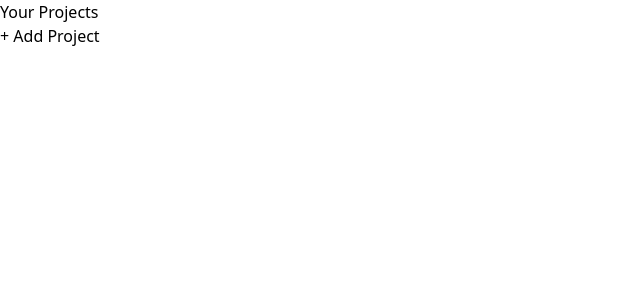
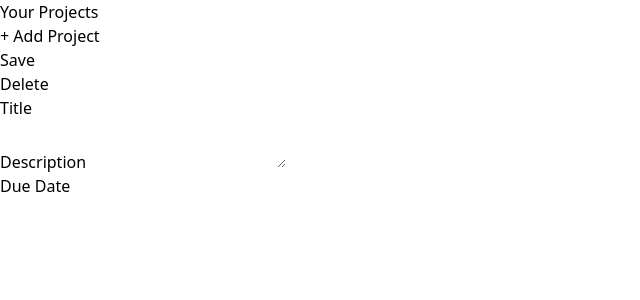
Before and after one commit to vaibhavkmr23/ProjectManagementApp, a React (Vite) app: page / in a window 1280 px wide. Shown: the top 300 px of the page, without its empty margins (0-640 px from the left). Built offline with nearby package versions, Linux system fonts and the light colour scheme.

Commit message:
Adding a "NewProject" Component & a Resusable "Input" Component

```diff
--- a/src/App.jsx
+++ b/src/App.jsx
@@ -1,9 +1,11 @@
+import NewProject from "./components/NewProject";
 import ProjectSidebar from "./components/ProjectSidebar";
 
 function App() {
   return (
-      <main className="h-screen my-8">
+      <main className="h-screen my-8 flex gap-8">
         <ProjectSidebar />
+        <NewProject/>
       </main>
   );
 }
--- /dev/null
+++ b/src/components/Input.jsx
@@ -0,0 +1,8 @@
+export default function Input({ textarea, label, ...props}) {
+  return (
+    <p>
+      <label>{label}</label>
+      {textarea ? <textarea {...props}></textarea> : <input {...props} />}
+    </p>
+  );
+}
--- /dev/null
+++ b/src/components/NewProject.jsx
@@ -0,0 +1,21 @@
+import Input from "./Input.jsx";
+
+export default function NewProject() {
+  return (
+    <>
+      <menu>
+        <li>
+          <button>Save</button>
+        </li>
+        <li>
+          <button>Delete</button>
+        </li>
+      </menu>
+      <div>
+        <Input label="Title" />
+        <Input label="Description" textarea />
+        <Input label="Due Date" />
+      </div>
+    </>
+  );
+}
```
